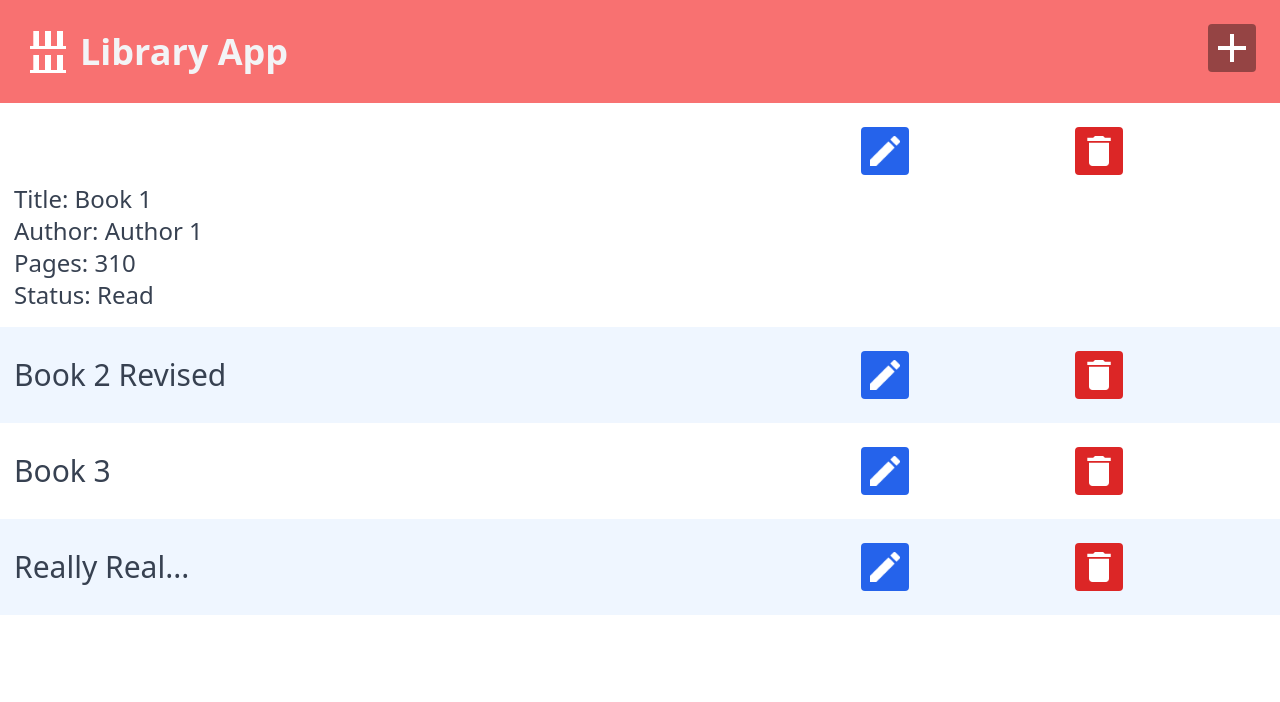
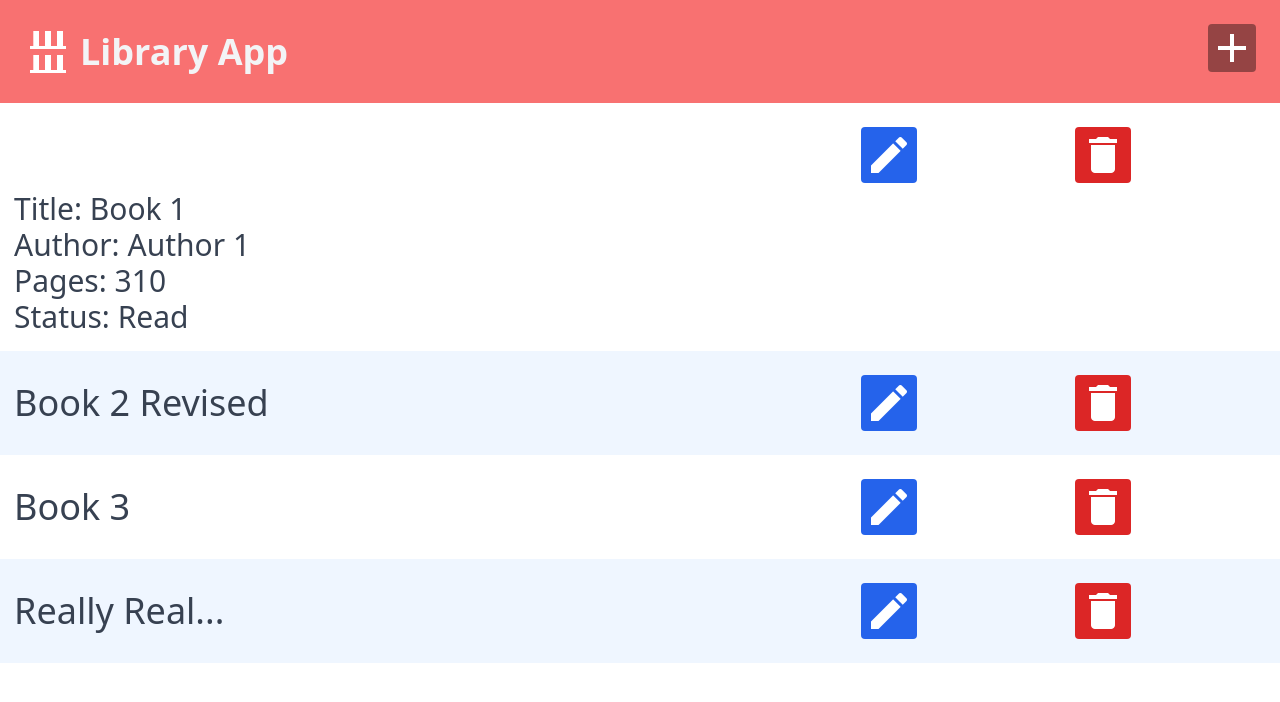
Before and after one commit to Jaypen-git/library-app, a React (Create React App) app: page / in a window 1280 px wide. Both pictures are taken after a click on the element "Book 1". Shown: the top 702 px of the page. Built offline with nearby package versions, Linux system fonts and the light colour scheme; data requests are answered from the project's data file.

Commit message:
styles booklist for screens no smaller than 640px

```diff
--- a/src/BookList.js
+++ b/src/BookList.js
@@ -39,22 +39,22 @@ const BookList = ({books}) => {
                         }
                     }}>
                         {/* {console.log(book.title.length)} */}
-                        <p className="col-span-4 text-3xl font-medium px-1.5 ml-2 main-title">
+                        <p className="col-span-4 text-3xl sm:text-4xl font-medium px-1.5 ml-2 main-title">
                             { book.title.length > 14 ? shortenTitle(book.title) : book.title }
                         </p>
                         <Link to={"/edit/" + book.id}>
-                            <button className="col-span-1 bg-blue-600 m-2 w-12 h-12 text-center rounded flex justify-center align-center">
-                                <img src={require("./images/pencil.png")} alt="edit" className="w-10 h-10 my-1"/>
+                            <button className="col-span-1 bg-blue-600 m-2 w-12 h-12 sm:w-14 sm:h-14 text-center rounded flex justify-center align-center">
+                                <img src={require("./images/pencil.png")} alt="edit" className="w-10 h-10 sm:w-12 sm:h-12 my-1"/>
                             </button>
                         </Link>
-                        <button className="col-span-1 bg-red-600 m-2 w-12 h-12 text-center rounded flex justify-center align-center" onClick={e => {handleDelete(e.target.parentNode.parentNode.id)}}>
-                            <img src={require("./images/delete.png")} alt="delete" className="w-10 h-10 my-1"/>
+                        <button className="col-span-1 bg-red-600 m-2 w-12 h-12 sm:w-14 sm:h-14 text-center rounded flex justify-center align-center" onClick={e => {handleDelete(e.target.parentNode.parentNode.id)}}>
+                            <img src={require("./images/delete.png")} alt="delete" className="w-10 h-10 sm:w-12 sm:h-12 my-1"/>
                         </button>
                         <div className="details hidden col-span-6">
-                            <p className="col-span-4 text-2xl font-medium px-1.5 ml-2">{ `Title: ${book.title}` }</p>
-                            <p className="col-span-4 text-2xl font-medium px-1.5 ml-2">{ `Author: ${book.author}` }</p>
-                            <p className="col-span-4 text-2xl font-medium px-1.5 ml-2">{ `Pages: ${book.pages}` }</p>
-                            <p className="col-span-4 text-2xl font-medium px-1.5 ml-2">{ `Status: ${book.status}` }</p>
+                            <p className="col-span-4 text-2xl sm:text-3xl font-medium px-1.5 ml-2">{ `Title: ${book.title}` }</p>
+                            <p className="col-span-4 text-2xl sm:text-3xl font-medium px-1.5 ml-2">{ `Author: ${book.author}` }</p>
+                            <p className="col-span-4 text-2xl sm:text-3xl font-medium px-1.5 ml-2">{ `Pages: ${book.pages}` }</p>
+                            <p className="col-span-4 text-2xl sm:text-3xl font-medium px-1.5 ml-2">{ `Status: ${book.status}` }</p>
                         </div>
                     </div>
             ))}
--- a/src/Header.js
+++ b/src/Header.js
@@ -1,6 +1,6 @@
 import { Link } from 'react-router-dom';
 
-const Header = ({link1}) => {
+const Header = () => {
     return (
         <header className="bg-red-400 p-4 sm:p-6 flex items-center justify-between">
             <div className="flex items-center">
@@ -8,7 +8,7 @@ const Header = ({link1}) => {
                 <h1 className="text-gray-100 text-3xl sm:text-4xl font-bold inline">Library App</h1>
             </div>
             <Link to="form">
-                <button className="bg-black bg-opacity-40 rounded">
+                <button className="bg-black bg-opacity-40 rounded sm:w-15 sm:h-15 self-center">
                     <img src={require("./images/plus.png")} alt="Add Book" className="w-13 sm:w-15" />
                 </button>
             </Link>
```
